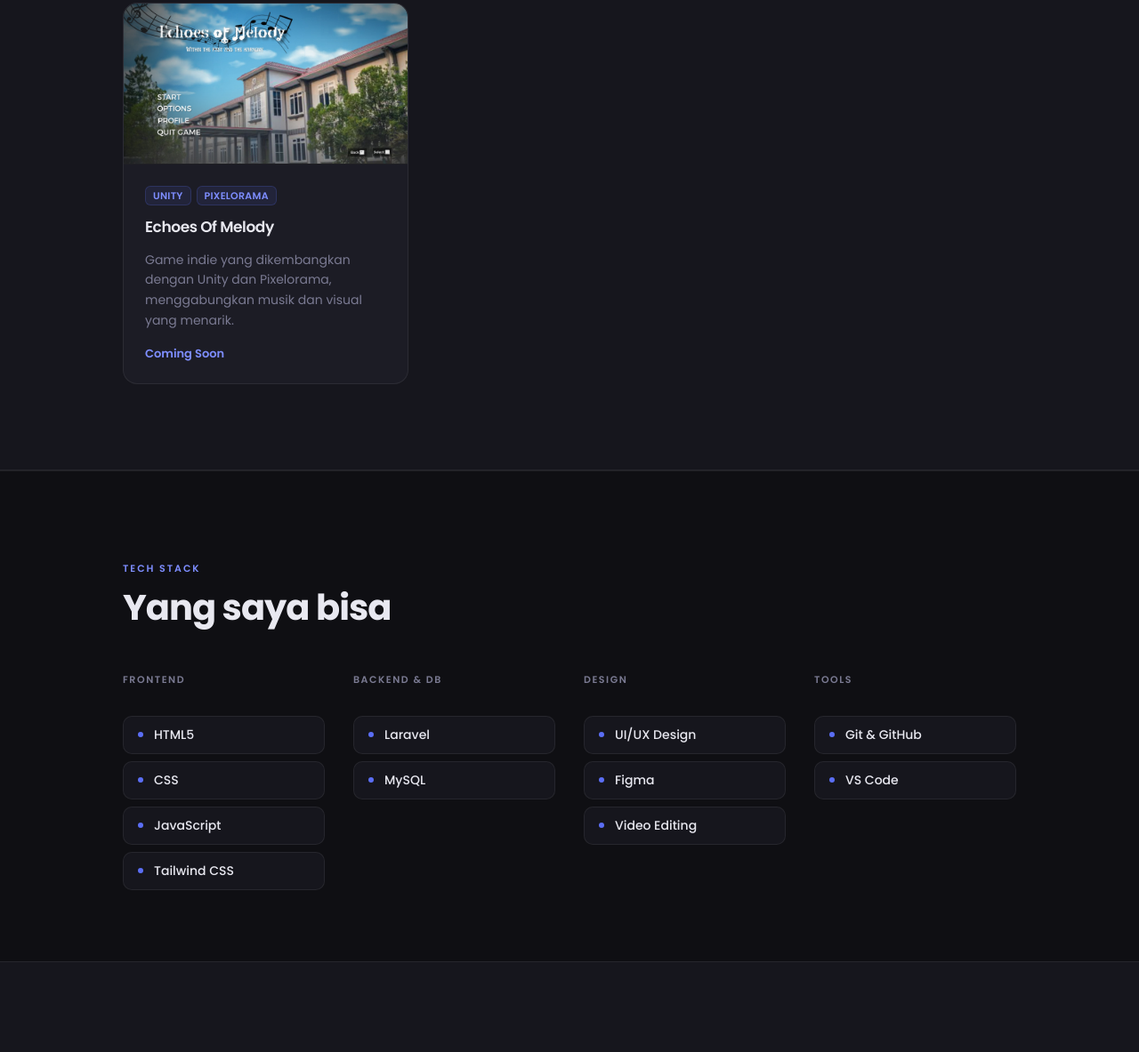
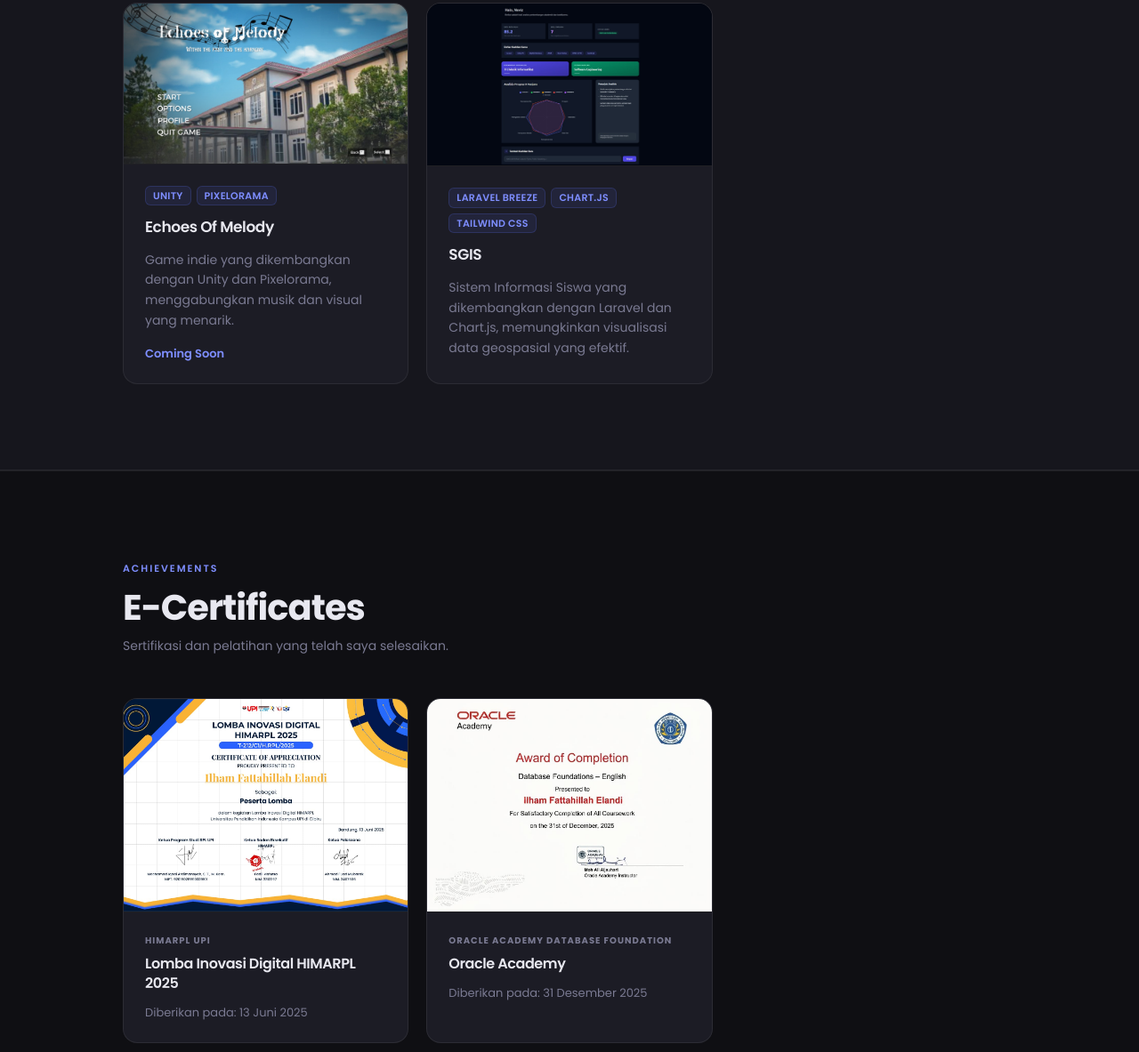
Before and after one commit to ilhamfattahillah/portofolio-ilham, a plain HTML site: page index.html in a window 1280 px wide. Shown: the part 1566-2749 px from the top of the page at 89% size. Drawn offline with nearby package versions, Linux system fonts and the light colour scheme.

Commit message:
update website

```diff
--- a/index.html
+++ b/index.html
@@ -203,6 +203,71 @@
         </div>
 
 
+            <div class="project-card bg-bg3 border border-white/[0.07] rounded-2xl overflow-hidden cursor-pointer flex flex-col"
+        data-status="locked"
+            data-title="SGIS"
+            data-tags="Laravel,Chart.js,Tailwind CSS"
+            data-desc="Game indie yang dikembangkan dengan Unity dan Pixelorama, menggabungkan musik dan visual yang menarik."
+            data-link="#">
+          <div class="w-full aspect-video bg-bg flex items-center justify-center border-b border-white/[0.07]">
+            <img src="./img/WhatsApp Image 2026-04-29 at 11.53.53.jpeg" alt="Nama Proyek" class="w-full h-full object-cover">
+          </div>
+          <div class="p-6 flex flex-col gap-3 flex-1">
+            <div class="flex flex-wrap gap-[6px]">
+              <span class="text-[11px] font-semibold tracking-wide uppercase text-accent2 bg-accent/10 border border-accent/20 rounded-md px-2 py-[2px]">Laravel Breeze</span>
+              <span class="text-[11px] font-semibold tracking-wide uppercase text-accent2 bg-accent/10 border border-accent/20 rounded-md px-2 py-[2px]">Chart.js</span>
+              <span class="text-[11px] font-semibold tracking-wide uppercase text-accent2 bg-accent/10 border border-accent/20 rounded-md px-2 py-[2px]">Tailwind CSS</span>
+            </div>
+            <h3 class="text-[17px] font-semibold tracking-tight">SGIS</h3>
+            <p class="text-[14px] text-muted leading-relaxed flex-1">Sistem Informasi Siswa yang dikembangkan dengan Laravel dan Chart.js, memungkinkan visualisasi data geospasial yang efektif.</p>
+          </div>
+        </div>
+
+    </div>
+  </div>
+</section>
+
+<!-- ════════════════════ CERTIFICATES ════════════════════ -->
+<section id="certificates" class="border-t border-white/[0.07]">
+  <div class="max-w-[1060px] mx-auto px-7 py-24">
+
+    <div class="fade-up mb-12">
+      <span class="text-[11px] font-semibold tracking-[.18em] uppercase text-accent2">Achievements</span>
+      <h2 class="text-[clamp(28px,4vw,40px)] font-bold tracking-tight leading-tight mt-2 mb-2">E-Certificates</h2>
+      <p class="text-[14px] text-muted">Sertifikasi dan pelatihan yang telah saya selesaikan.</p>
+    </div>
+
+    <div class="grid grid-cols-1 sm:grid-cols-2 lg:grid-cols-3 gap-5">
+
+      <!-- Certificate Card 1 -->
+      <div class="project-card bg-bg3 border border-white/[0.07] rounded-2xl overflow-hidden cursor-pointer flex flex-col group"
+           onclick="window.open('#', '_blank')">
+        <div class="w-full aspect-[4/3] bg-bg flex items-center justify-center border-b border-white/[0.07] overflow-hidden">
+          <!-- Ganti src dengan path gambar sertifikatmu -->
+          <img src="./img/WhatsApp Image 2026-05-07 at 23.40.59.jpeg" alt="Nama Sertifikat" class="w-full h-full object-cover transition-transform duration-500 group-hover:scale-105">
+        </div>
+        <div class="p-6 flex flex-col gap-2 flex-1">
+          <span class="text-[10px] font-bold tracking-widest uppercase text-muted">HIMARPL UPI</span>
+          <h3 class="text-[16px] font-semibold tracking-tight leading-snug">Lomba Inovasi Digital HIMARPL 2025</h3>
+          <p class="text-[13px] text-muted mt-1">Diberikan pada: 13 Juni 2025</p>
+        </div>
+      </div>
+
+      <!-- Certificate Card 2 -->
+         <div class="project-card bg-bg3 border border-white/[0.07] rounded-2xl overflow-hidden cursor-pointer flex flex-col group"
+           onclick="window.open('#', '_blank')">
+        <div class="w-full aspect-[4/3] bg-bg flex items-center justify-center border-b border-white/[0.07] overflow-hidden">
+          <!-- Ganti src dengan path gambar sertifikatmu -->
+          <img src="./img/WhatsApp Image 2026-05-07 at 23.33.19.jpeg" alt="Oracle Academy" class="w-full h-full object-cover transition-transform duration-500 group-hover:scale-105">
+        </div>
+        <div class="p-6 flex flex-col gap-2 flex-1">
+          <span class="text-[10px] font-bold tracking-widest uppercase text-muted">Oracle Academy Database Foundation</span>
+          <h3 class="text-[16px] font-semibold tracking-tight leading-snug">Oracle Academy</h3>
+          <p class="text-[13px] text-muted mt-1">Diberikan pada: 31 Desember 2025</p>
+        </div>
+      </div>
+      <!-- Tambahkan kartu sertifikat lainnya di bawah ini dengan format yang sama -->
+
     </div>
   </div>
 </section>
```
Also changed, not shown: img/WhatsApp Image 2026-04-29 at 11.53.53.jpeg (added), img/WhatsApp Image 2026-05-07 at 23.33.19.jpeg (added), img/WhatsApp Image 2026-05-07 at 23.40.59.jpeg (added).
